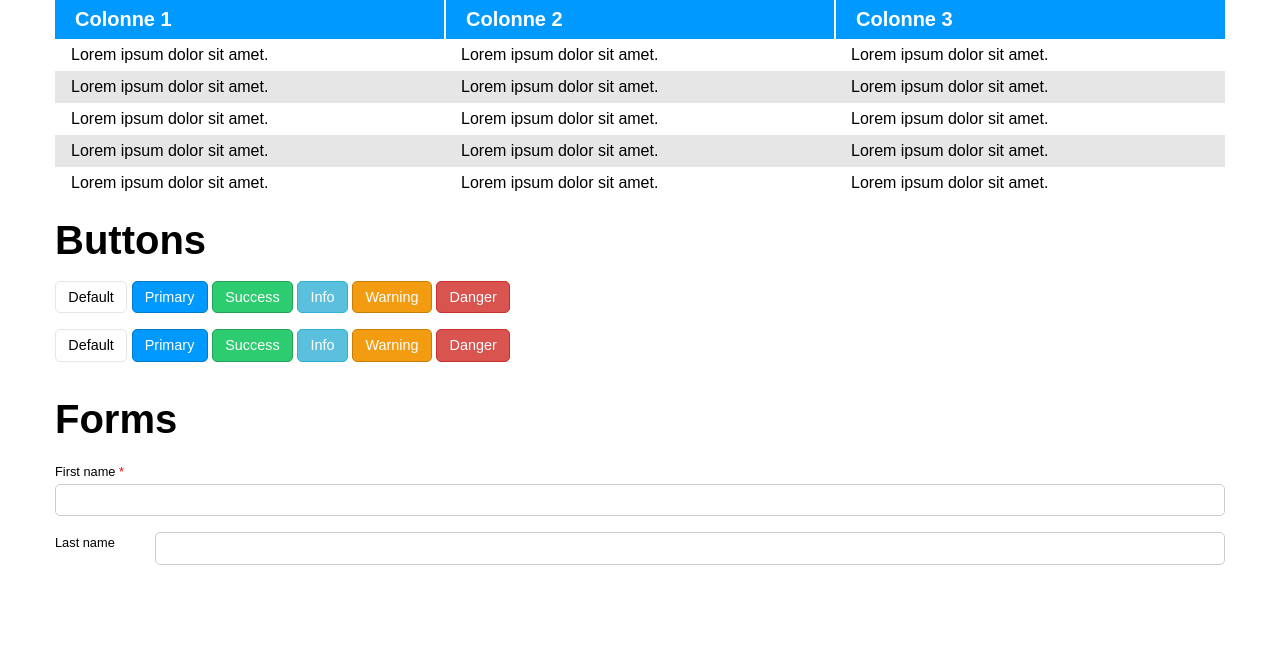
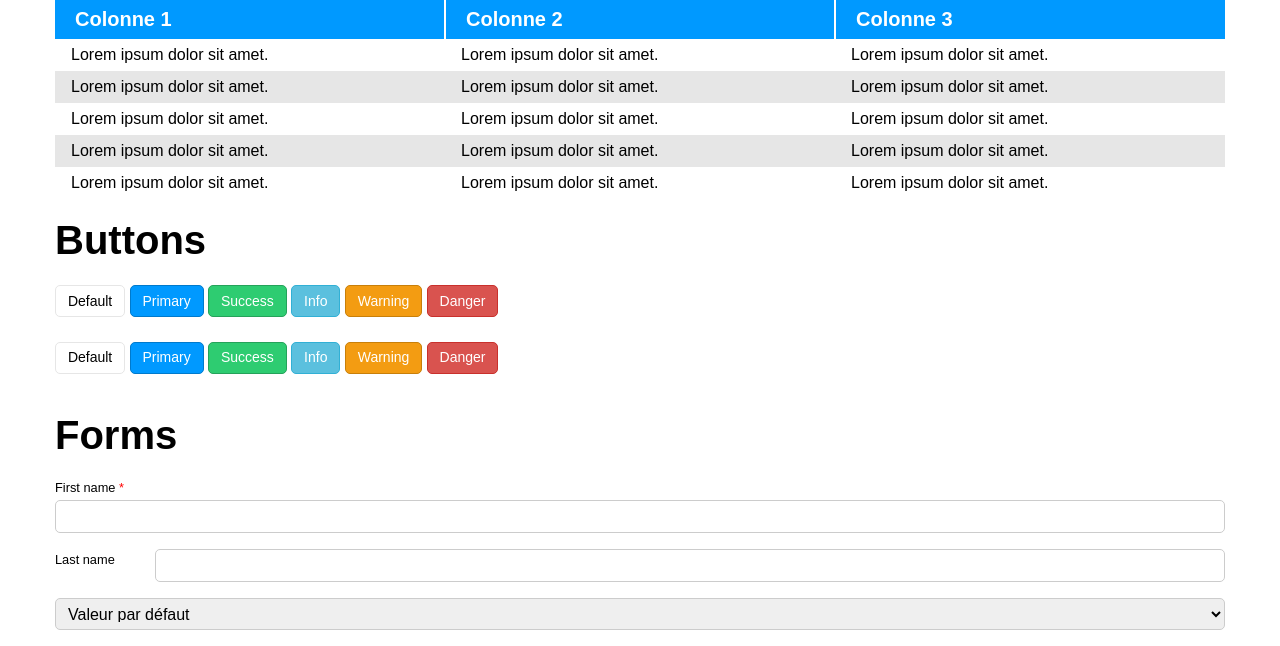
Before and after one commit to fgirardey/SUCSS, a PHP site: page / in a window 1280 px wide. Shown: the part 3293-3939 px from the top of the page. Before the commit the page ends 3858 px from the top, so only its background shows below. Run offline with PHP 8.4, Linux system fonts and the light colour scheme.

Commit message:
Buttons and form update

```diff
--- a/css/scss/sucss/components/_buttons.scss
+++ b/css/scss/sucss/components/_buttons.scss
@@ -1,23 +1,30 @@
-
-
 
 $button-hover-amount: 10% !default;
 
 @mixin button($bg-color: #fff, $amount: $button-hover-amount) {
+	border: 1px solid darken($bg-color, $amount);
 	background-color: $bg-color;
 	color: get-color($bg-color);
-	border: 1px solid darken($bg-color, $amount);
 	&:hover, &:focus {
 		$bg-hover-color: darken($bg-color, $amount);
+		border: 1px solid darken($bg-hover-color, $amount);
 		background-color: $bg-hover-color;
 		color: get-color($bg-hover-color);
 	}
 	&:active {
 		$bg-active-color: darken($bg-color, $amount + 5%);
+		border: 1px solid darken($bg-active-color, $amount);
 		background-color: $bg-active-color;
 		color: get-color($bg-active-color);
 	}
 }
+
+$btn-padding: 0.45em 0.85em !default;
+$btn-border-radius: $global-radius !default;
+$btn-font-size: 0.875em !default;
+$btn-line-height: 1.25 !default;
+$btn-margin-top: 0.31em !default;
+$btn-margin-bottom: $btn-margin-top !default;
 
 $btn-default-bg-color: #fff !default;
 $btn-primary-bg-color: $primary-color !default;
@@ -37,13 +44,15 @@ $btn-link-bg-color: $link-color !default;
 
 .btn {
 	display: inline-block;
-	padding: 0.5em 0.85em;
-	border-radius: $global-radius;
+	margin-top: $btn-margin-top;
+	margin-bottom: $btn-margin-bottom;
+	padding: $btn-padding;
+	border-radius: $btn-border-radius;
 	vertical-align: middle;
 	text-align: center;
 	text-decoration: none;
 	white-space: nowrap;
-	font-size: 0.9em;
-	line-height: normal;
+	font-size: $btn-font-size;
+	line-height: $btn-line-height;
 	@extend .btn-default;
 }
--- a/css/scss/sucss/components/_forms.scss
+++ b/css/scss/sucss/components/_forms.scss
@@ -47,6 +47,7 @@ input[type="search"],
 input[type="tel"],
 input[type="time"],
 input[type="url"],
+select,
 textarea {
 	display: inline-block;
 	width: $input-width;
@@ -58,3 +59,8 @@ textarea {
 	line-height: $input-line-height;
 	-webkit-appearance: none;
 }
+
+select {
+	-webkit-appearance: menulist;
+	height: 2em;
+}
--- a/css/style.css
+++ b/css/style.css
@@ -1161,119 +1161,133 @@ table tr:nth-of-type(even) {
   background: #e6e6e6;
 }
 
-/* line 30, scss/sucss/components/_buttons.scss */
+/* line 37, scss/sucss/components/_buttons.scss */
 .btn-default, .btn {
+  border: 1px solid #e6e6e6;
   background-color: white;
   color: black;
-  border: 1px solid #e6e6e6;
 }
-/* line 10, scss/sucss/components/_buttons.scss */
+/* line 8, scss/sucss/components/_buttons.scss */
 .btn-default:hover, .btn:hover, .btn-default:focus, .btn:focus {
+  border: 1px solid #cccccc;
   background-color: #e6e6e6;
   color: black;
 }
-/* line 15, scss/sucss/components/_buttons.scss */
+/* line 14, scss/sucss/components/_buttons.scss */
 .btn-default:active, .btn:active {
+  border: 1px solid #bfbfbf;
   background-color: #d9d9d9;
   color: black;
 }
 
-/* line 31, scss/sucss/components/_buttons.scss */
+/* line 38, scss/sucss/components/_buttons.scss */
 .btn-primary {
+  border: 1px solid #007acc;
   background-color: #0099ff;
   color: white;
-  border: 1px solid #007acc;
 }
-/* line 10, scss/sucss/components/_buttons.scss */
+/* line 8, scss/sucss/components/_buttons.scss */
 .btn-primary:hover, .btn-primary:focus {
+  border: 1px solid #005c99;
   background-color: #007acc;
   color: white;
 }
-/* line 15, scss/sucss/components/_buttons.scss */
+/* line 14, scss/sucss/components/_buttons.scss */
 .btn-primary:active {
+  border: 1px solid #004c80;
   background-color: #006bb3;
   color: white;
 }
 
-/* line 32, scss/sucss/components/_buttons.scss */
+/* line 39, scss/sucss/components/_buttons.scss */
 .btn-success {
+  border: 1px solid #25a25a;
   background-color: #2ecc71;
   color: white;
-  border: 1px solid #25a25a;
 }
-/* line 10, scss/sucss/components/_buttons.scss */
+/* line 8, scss/sucss/components/_buttons.scss */
 .btn-success:hover, .btn-success:focus {
+  border: 1px solid #1b7943;
   background-color: #25a25a;
   color: white;
 }
-/* line 15, scss/sucss/components/_buttons.scss */
+/* line 14, scss/sucss/components/_buttons.scss */
 .btn-success:active {
+  border: 1px solid #176437;
   background-color: #208e4e;
   color: white;
 }
 
-/* line 33, scss/sucss/components/_buttons.scss */
+/* line 40, scss/sucss/components/_buttons.scss */
 .btn-info {
+  border: 1px solid #31b0d5;
   background-color: #5bc0de;
   color: white;
-  border: 1px solid #31b0d5;
 }
-/* line 10, scss/sucss/components/_buttons.scss */
+/* line 8, scss/sucss/components/_buttons.scss */
 .btn-info:hover, .btn-info:focus {
+  border: 1px solid #2390b0;
   background-color: #31b0d5;
   color: white;
 }
-/* line 15, scss/sucss/components/_buttons.scss */
+/* line 14, scss/sucss/components/_buttons.scss */
 .btn-info:active {
+  border: 1px solid #1f7e9a;
   background-color: #28a1c5;
   color: white;
 }
 
-/* line 34, scss/sucss/components/_buttons.scss */
+/* line 41, scss/sucss/components/_buttons.scss */
 .btn-warning {
+  border: 1px solid #c87f0a;
   background-color: #f39c12;
   color: white;
-  border: 1px solid #c87f0a;
 }
-/* line 10, scss/sucss/components/_buttons.scss */
+/* line 8, scss/sucss/components/_buttons.scss */
 .btn-warning:hover, .btn-warning:focus {
+  border: 1px solid #976008;
   background-color: #c87f0a;
   color: white;
 }
-/* line 15, scss/sucss/components/_buttons.scss */
+/* line 14, scss/sucss/components/_buttons.scss */
 .btn-warning:active {
+  border: 1px solid #7f5006;
   background-color: #b06f09;
   color: white;
 }
 
-/* line 35, scss/sucss/components/_buttons.scss */
+/* line 42, scss/sucss/components/_buttons.scss */
 .btn-danger {
+  border: 1px solid #c9302c;
   background-color: #d9534f;
   color: white;
-  border: 1px solid #c9302c;
 }
-/* line 10, scss/sucss/components/_buttons.scss */
+/* line 8, scss/sucss/components/_buttons.scss */
 .btn-danger:hover, .btn-danger:focus {
+  border: 1px solid #a02622;
   background-color: #c9302c;
   color: white;
 }
-/* line 15, scss/sucss/components/_buttons.scss */
+/* line 14, scss/sucss/components/_buttons.scss */
 .btn-danger:active {
+  border: 1px solid #8b211e;
   background-color: #b52b27;
   color: white;
 }
 
-/* line 38, scss/sucss/components/_buttons.scss */
+/* line 45, scss/sucss/components/_buttons.scss */
 .btn {
   display: inline-block;
-  padding: 0.5em 0.85em;
+  margin-top: 0.31em;
+  margin-bottom: 0.31em;
+  padding: 0.45em 0.85em;
   border-radius: 5px;
   vertical-align: middle;
   text-align: center;
   text-decoration: none;
   white-space: nowrap;
-  font-size: 0.9em;
-  line-height: normal;
+  font-size: 0.875em;
+  line-height: 1.25;
 }
 
 /* line 7, scss/sucss/components/_forms.scss */
@@ -1311,6 +1325,7 @@ input[type="search"],
 input[type="tel"],
 input[type="time"],
 input[type="url"],
+select,
 textarea {
   display: inline-block;
   width: 100%;
@@ -1321,6 +1336,12 @@ textarea {
   padding: 0.4em 0.5em;
   line-height: normal;
   -webkit-appearance: none;
+}
+
+/* line 63, scss/sucss/components/_forms.scss */
+select {
+  -webkit-appearance: menulist;
+  height: 2em;
 }
 
 /* line 6, scss/style.scss */
--- a/index.php
+++ b/index.php
@@ -380,6 +380,13 @@
 							</div>
 						</div>
 					</p>
+					<p>
+						<select name="" id="">
+							<option value="1">Valeur par défaut</option>
+							<option value="2">Lorem ipsum.</option>
+							<option value="3">Lorem ipsum.</option>
+						</select>
+					</p>
 				</form>
 			</div>
 		</div>
```
